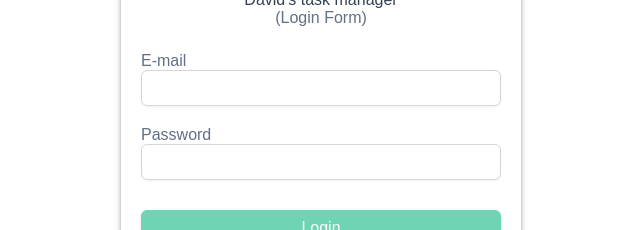
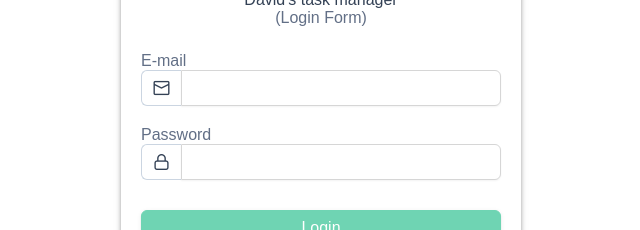
Before and after one commit to david-randjelovic/VueJS-Task_Manager, a Vue app: page /auth/login in a window 1280 px wide. Shown: the part 323-553 px from the top of the page, without its empty margins (319-959 px from the left). Built offline with nearby package versions, Linux system fonts and the light colour scheme; a web font is replaced by a local one.

Commit message:
style: 17_Add register and login form addons

```diff
--- a/src/App.vue
+++ b/src/App.vue
@@ -98,4 +98,7 @@ h6, h5 {
   background-color: var(--background-color) !important;
   transition: 0.2s !important;
 }
+.pi {
+  color: var(--text-color) !important;
+}
 </style>
--- a/src/components/TheHeader.vue
+++ b/src/components/TheHeader.vue
@@ -42,11 +42,10 @@ import profileDefault from '@/assets/profile-default.svg';
 const router = useRouter();
 
 const userInfo = JSON.parse(localStorage.getItem('user'));
+const storedTheme = localStorage.getItem('theme');
 const setSearchTerm = inject('setSearchTerm');
-const defaultTheme = 'light';
 let themeIcon = ref('pi pi-sun');
-const storedTheme = localStorage.getItem('theme');
-const theme = ref(storedTheme || defaultTheme);
+const theme = ref(storedTheme || 'light');
 
 const accountSettingsDialogVisible = ref(false);
 let profilePictureUrl = ref(userInfo && userInfo.profile_picture ? `${process.env.VUE_APP_BACKEND_STORAGE_API_URL + userInfo.profile_picture}` : profileDefault);
--- a/src/views/auth/LoginView.vue
+++ b/src/views/auth/LoginView.vue
@@ -10,12 +10,22 @@
          <div class="form-items">
              <div class="form-item">
                  <label for="email" class="faded">E-mail</label>
-                 <InputText id="email" v-model="userForm.email" aria-describedby="email-help" @blur="$v.email.$touch()"/>
+                 <InputGroup>
+                    <InputGroupAddon>
+                    <i class="pi pi-envelope"></i>
+                    </InputGroupAddon>
+                    <InputText id="email" v-model="userForm.email" aria-describedby="email-help" @blur="$v.email.$touch()"/>
+                </InputGroup>
                  <span class="error-message" v-if="$v.email.$error">Email not valid.</span>
              </div>
              <div class="form-item">
                  <label for="password" class="faded">Password</label>
-                 <InputText id="password" v-model="userForm.password" aria-describedby="password-help" type="password" @blur="$v.password.$touch()"/>
+                 <InputGroup>
+                    <InputGroupAddon>
+                    <i class="pi pi-lock"></i>
+                    </InputGroupAddon>
+                    <InputText id="password" v-model="userForm.password" aria-describedby="password-help" type="password" @blur="$v.password.$touch()"/>
+                </InputGroup>
                  <span class="error-message" v-if="$v.password.$error">Password must be at least 6 numbers long.</span>
              </div>
              <div class="buttons">
@@ -79,6 +89,9 @@ const loginUser = async () => {
 </script>
 
 <style scoped>
+.pi .pi-envelope {
+    color: var(--text-color) !important;
+}
 .login-wrapper {
     height: 100vh;
     display: flex;
--- a/src/views/auth/RegisterView.vue
+++ b/src/views/auth/RegisterView.vue
@@ -10,22 +10,42 @@
         <div class="form-items">
             <div class="form-item">
                 <label for="username" class="faded">Full Name</label>
-                <InputText id="username" v-model="userForm.full_name" aria-describedby="username-help" @blur="$v.full_name.$touch()"/>
+                <InputGroup>
+                    <InputGroupAddon>
+                    <i class="pi pi-user"></i>
+                    </InputGroupAddon>
+                    <InputText id="username" v-model="userForm.full_name" aria-describedby="username-help" @blur="$v.full_name.$touch()"/>
+                </InputGroup>
                 <span class="error-message" v-if="$v.full_name.$error">Name is required.</span>
             </div>
             <div class="form-item">
                 <label for="email" class="faded">E-mail</label>
-                <InputText id="email" v-model="userForm.email" aria-describedby="email-help" @blur="$v.email.$touch()"/>
+                <InputGroup>
+                    <InputGroupAddon>
+                    <i class="pi pi-envelope"></i>
+                    </InputGroupAddon>
+                    <InputText id="email" v-model="userForm.email" aria-describedby="email-help" @blur="$v.email.$touch()"/>
+                </InputGroup>
                 <span class="error-message" v-if="$v.email.$error">Email not valid.</span>
             </div>
             <div class="form-item">
                 <label for="phone" class="faded">Phone</label>
-                <InputText id="phone" v-model="phoneNumber" aria-describedby="phone-help" @blur="$v.phone.$touch()"/>
+                <InputGroup>
+                    <InputGroupAddon>
+                    <i class="pi pi-phone"></i>
+                    </InputGroupAddon>
+                    <InputText id="phone" v-model="phoneNumber" aria-describedby="phone-help" @blur="$v.phone.$touch()"/>
+                </InputGroup>
                 <span class="error-message" v-if="$v.phone.$error">Phone must be at least 10 numbers long.</span>
             </div>
             <div class="form-item">
                 <label for="password" class="faded">Password</label>
-                <InputText id="password" v-model="userForm.password" aria-describedby="password-help" type="password" @blur="$v.password.$touch()"/>
+                <InputGroup>
+                    <InputGroupAddon>
+                    <i class="pi pi-lock"></i>
+                    </InputGroupAddon>
+                    <InputText id="password" v-model="userForm.password" aria-describedby="password-help" type="password" @blur="$v.password.$touch()"/>
+                </InputGroup>
                 <span class="error-message" v-if="$v.password.$error">Password must be at least 6 numbers long.</span>
             </div>
             <div class="buttons">
```
